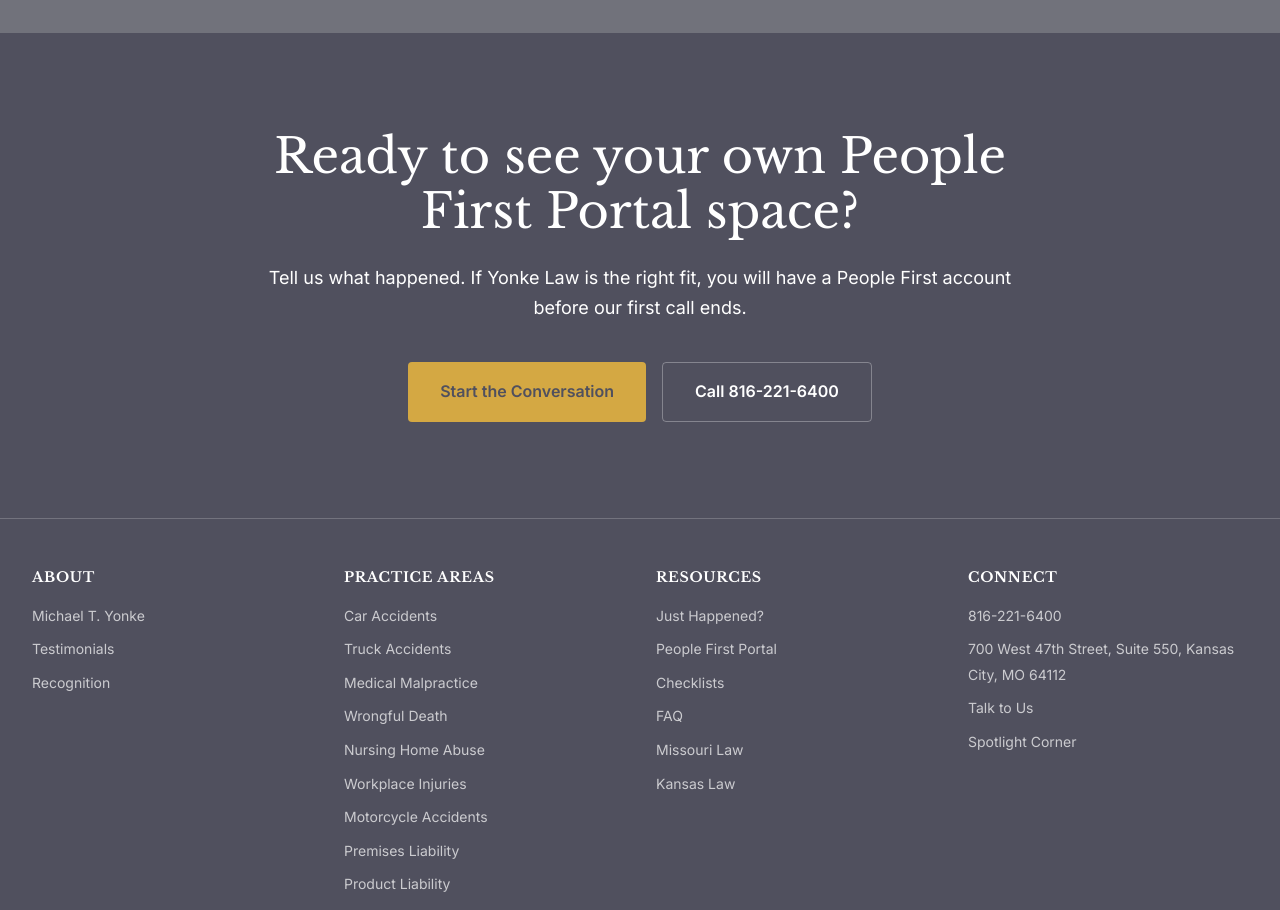
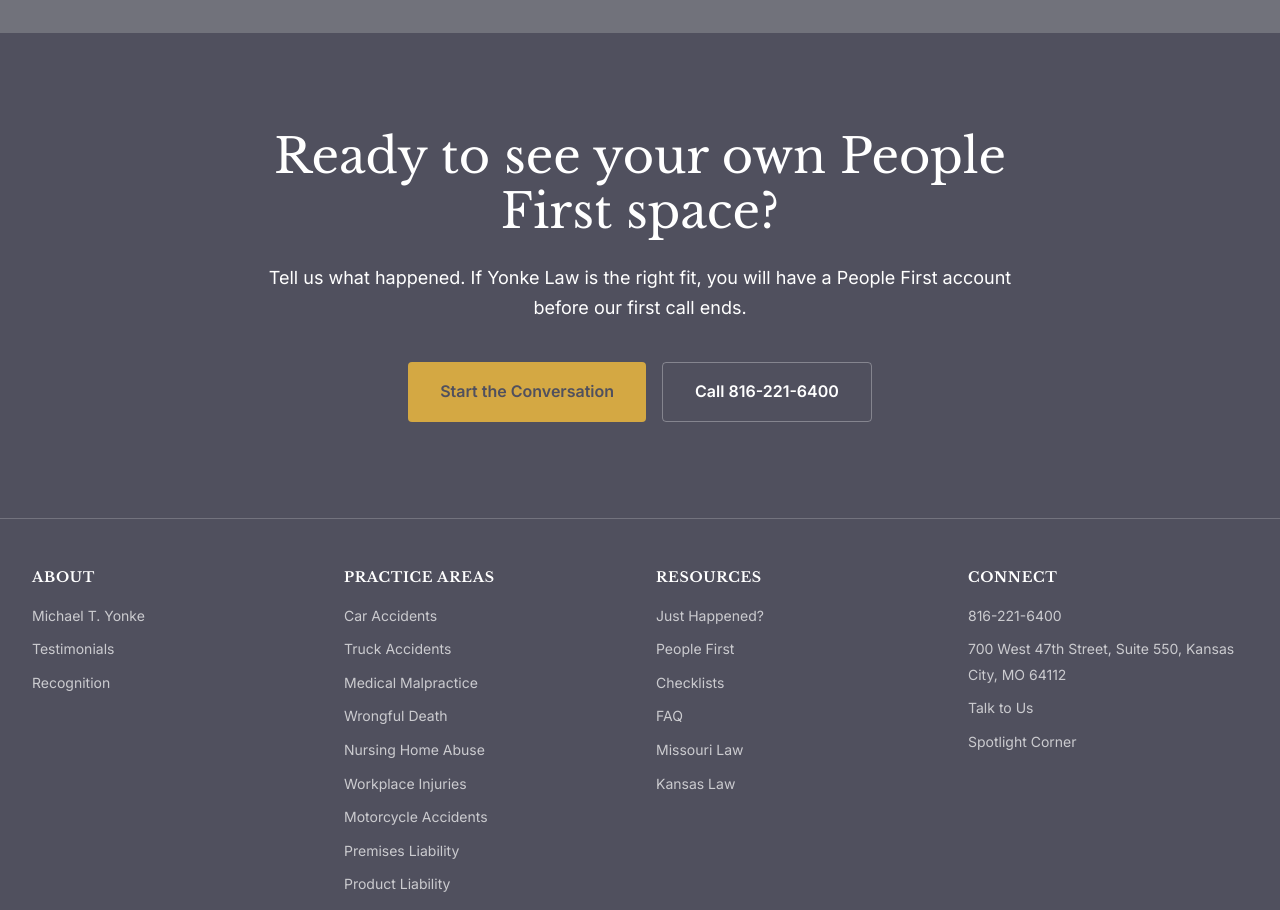
Before and after one commit to GreenBrahma/yonke-law-website, a Next.js app: page /people-first in a window 1280 px wide. Shown: the part 4220-5130 px from the top of the page. Built offline with nearby package versions, Linux system fonts and the light colour scheme.

Commit message:
fix: rename 'People First Portal' to 'People First' across all user-facing text — breadcrumb, footer, meta, GetStarted heading

```diff
--- a/app/people-first/page.tsx
+++ b/app/people-first/page.tsx
@@ -9,7 +9,7 @@
 export const metadata: Metadata = {
   title: "People First — How We Stay Connected | Yonke Law",
   description:
-    "People First Portal is how Yonke Law stays connected with the people we represent. Every file, every meeting, every step — visible in real time. See it in action.",
+    "People First is how Yonke Law stays connected with the people we represent. Every file, every meeting, every step — visible in real time. See it in action.",
   alternates: { canonical: "https://yonke.law/people-first/" },
 };
 
--- a/components/Footer.tsx
+++ b/components/Footer.tsx
@@ -43,7 +43,7 @@
     heading: "Resources",
     links: [
       { label: "Just Happened?", href: "/just-happened" },
-      { label: "People First Portal", href: "/people-first" },
+      { label: "People First", href: "/people-first" },
       { label: "Checklists", href: "/resources" },
       { label: "FAQ", href: "/resources" },
       { label: "Missouri Law", href: "/resources" },
--- a/components/people-first-page/GetStartedSection.tsx
+++ b/components/people-first-page/GetStartedSection.tsx
@@ -5,7 +5,7 @@
     <section className="bg-obsidian-graphite py-16 md:py-24 px-4 lg:px-8">
       <div className="mx-auto max-w-3xl text-center">
         <h2 className="font-display text-3xl md:text-4xl lg:text-5xl text-chrome-highlight leading-[1.15] mb-6">
-          Ready to see your own People First Portal space?
+          Ready to see your own People First space?
         </h2>
         <p className="text-lg text-steel-silver leading-relaxed mb-10">
           Tell us what happened. If Yonke Law is the right fit, you will have a
```
